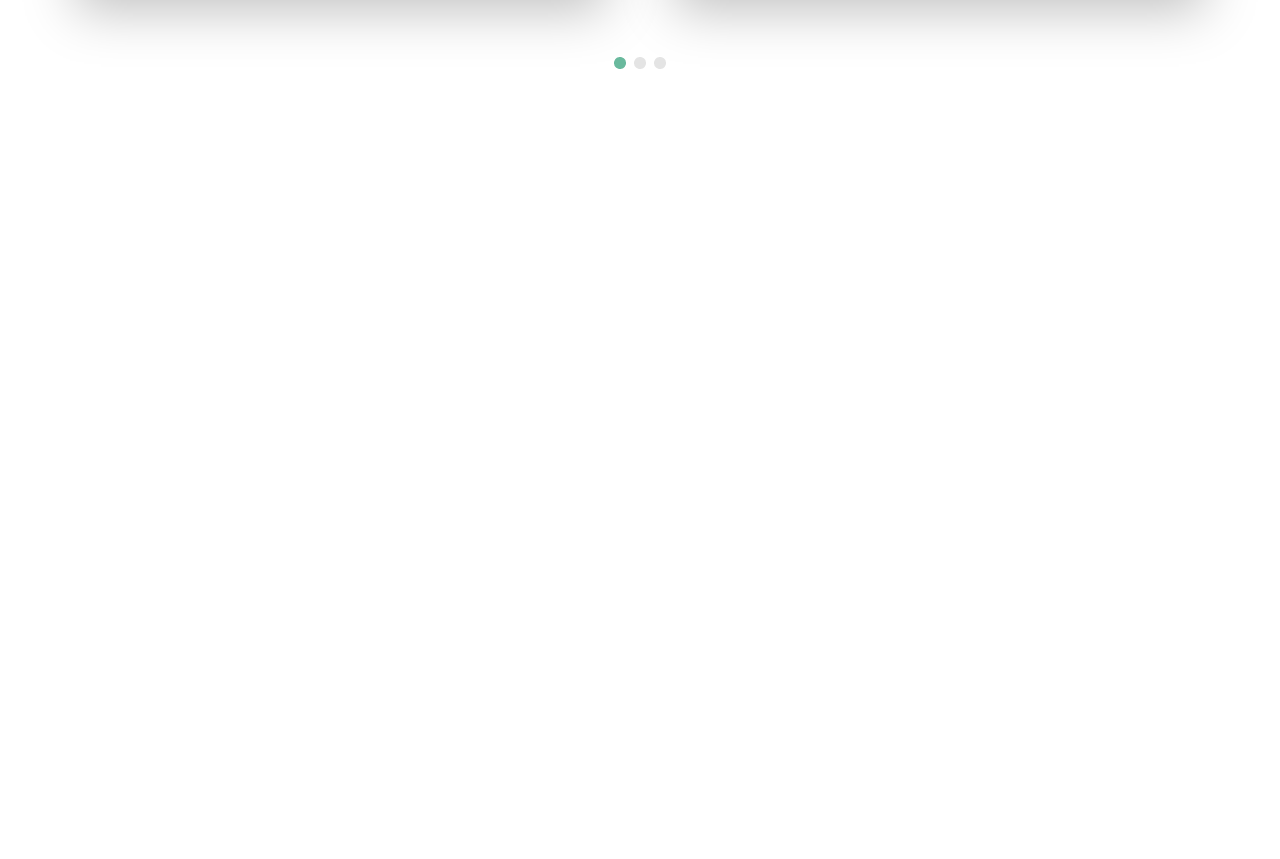
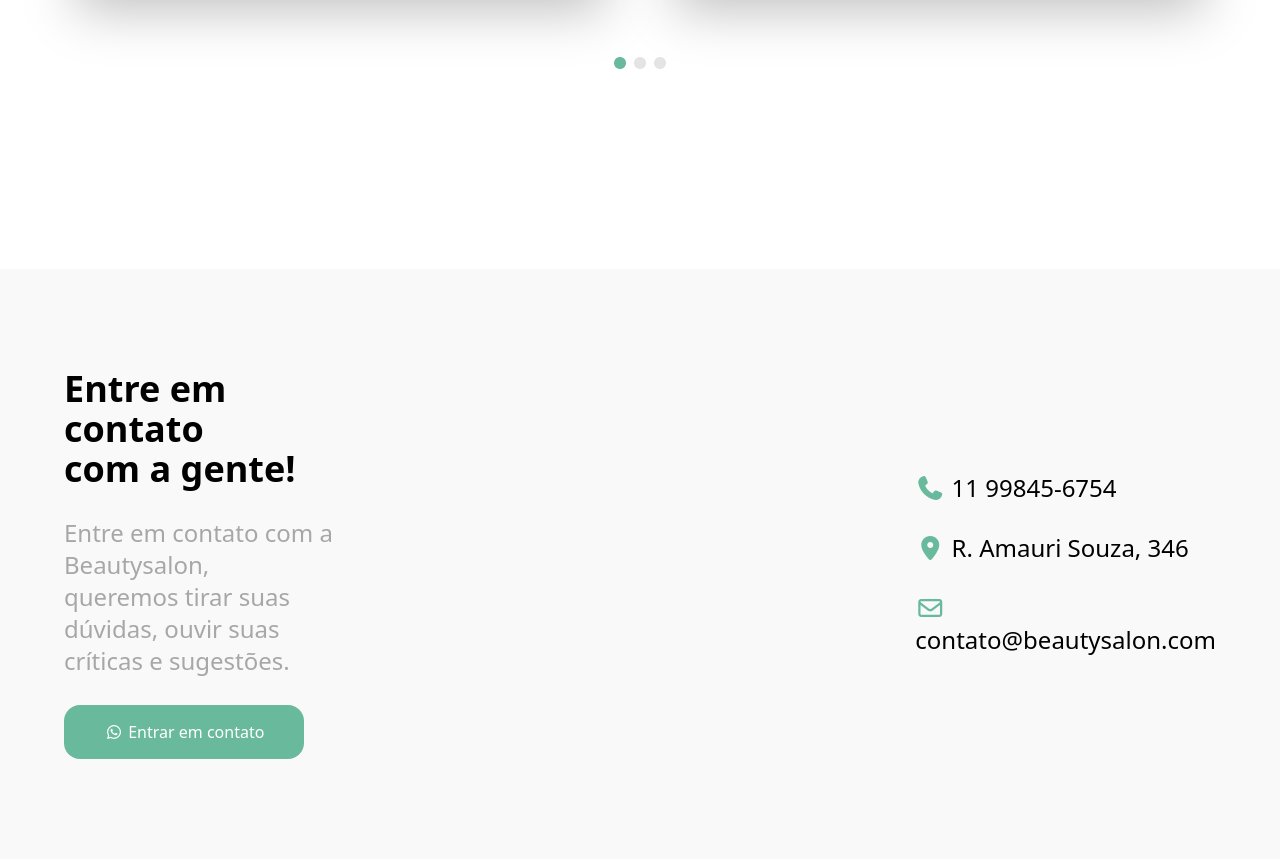
Before and after one commit to hursedhimmatov7-del/TAILMED, a website: page index.html in a window 1280 px wide. Shown: the part 2938-3797 px from the top of the page. Before the commit the page ends 3207 px from the top, so only its background shows below. Drawn offline with Linux system fonts and the light colour scheme.

Commit message:
Make prelast section

```diff
--- a/index.html
+++ b/index.html
@@ -82,5 +82,24 @@
         </div>
         <img class="self-center" src="src/p7.png" alt="">
     </section>
+    <section  class="w-full bg-[#F9F9F9]">
+     <div class="lg:max-w-350 m-auto flex lg:flex-row flex-col lg:items-center items-start lg:gap-x-140 gap-15 w-[90%] py-25">
+           <div class="flex flex-col gap-y-7 items-start">
+            <h1 class="text-4xl font-bold">Entre em contato <br> com a gente!</h1>
+            <p class="text-2xl text-[#A7A7A7]">Entre em contato com a Beautysalon, <br>
+                 queremos tirar suas dúvidas, ouvir suas <br>
+                  críticas e sugestões.</p>
+                  <button class="p-[15px_40px] bg-[#69B99D] text-white rounded-2xl">
+                    <i class="fa-brands fa-whatsapp"></i>
+                    Entrar em contato
+                  </button>
+        </div>
+        <div class="flex flex-col gap-y-7 items-start">
+            <h1 class="text-2xl"> <i class="fa-solid fa-phone text-[#69B99D]"></i>  11 99845-6754</h1>
+            <h1 class="text-2xl"><i class="fa-solid fa-location-dot text-[#69B99D]" ></i> R. Amauri Souza, 346</h1>
+            <h1 class="text-2xl"><i class="fa-regular fa-envelope text-[#69B99D]"></i> contato@beautysalon.com</h1>
+        </div>
+     </div>
+    </section>
 </body>
 </html>
```
Also changed, not shown: src/output.css.
